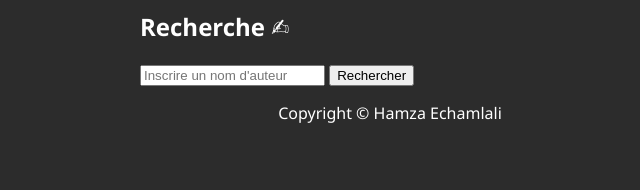
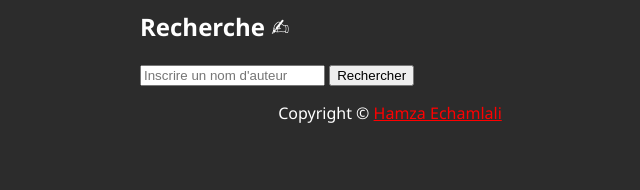
Before and after one commit to HamzaEchamlali/Biblioweb-Prototype, a PHP site: page /index.php?reload=1 in a window 1280 px wide. Shown: the part 720-910 px from the top of the page, without its empty margins (250-890 px from the left). Run offline with PHP 8.4, Linux system fonts and the light colour scheme; a user stored in the database is signed in; data that the repository does not hold is empty.

Commit message:
Lien github
Ajout d'un lien github sur le copyright

```diff
--- a/include/footer.php
+++ b/include/footer.php
@@ -9,7 +9,7 @@
 
     <body>
         <footer>
-            <p id="footer">Copyright © Hamza Echamlali</p>
+            <p id="footer">Copyright © <a style="color:red" href="https://github.com/HamzaEchamlali/Biblioweb" target="_blank"> Hamza Echamlali </a></p>
         </footer>
     </body>
 
```
